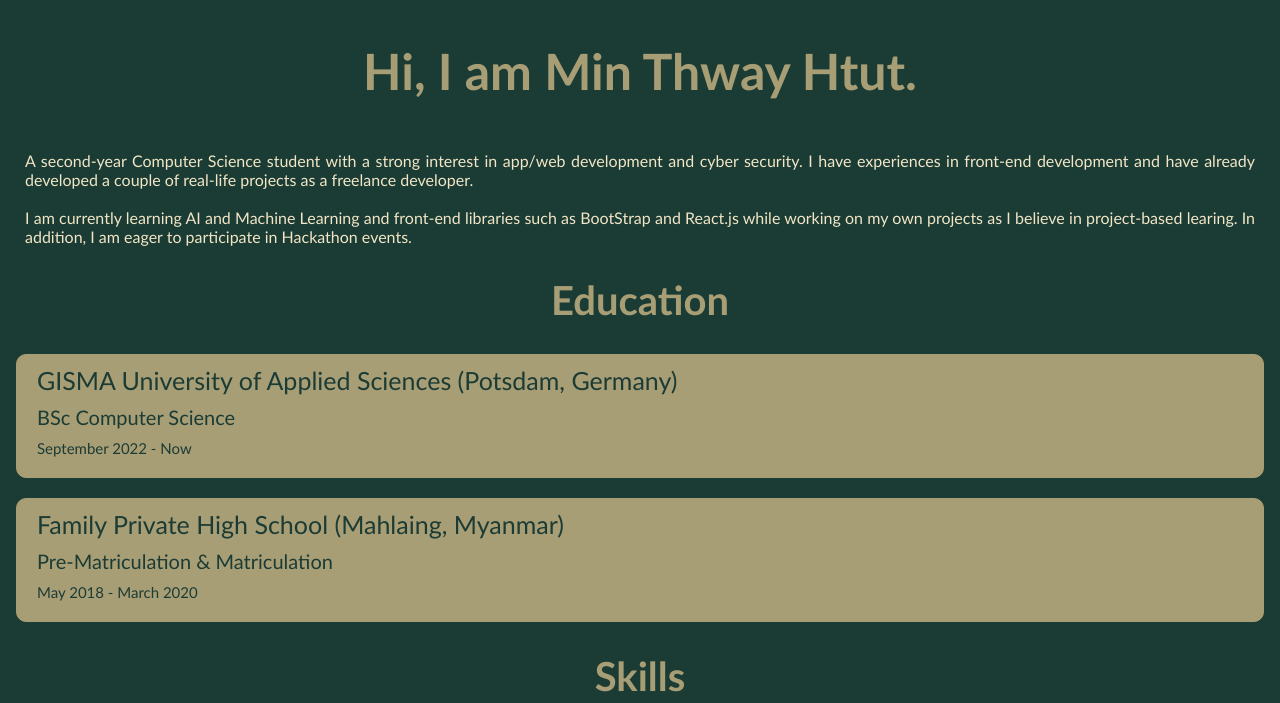
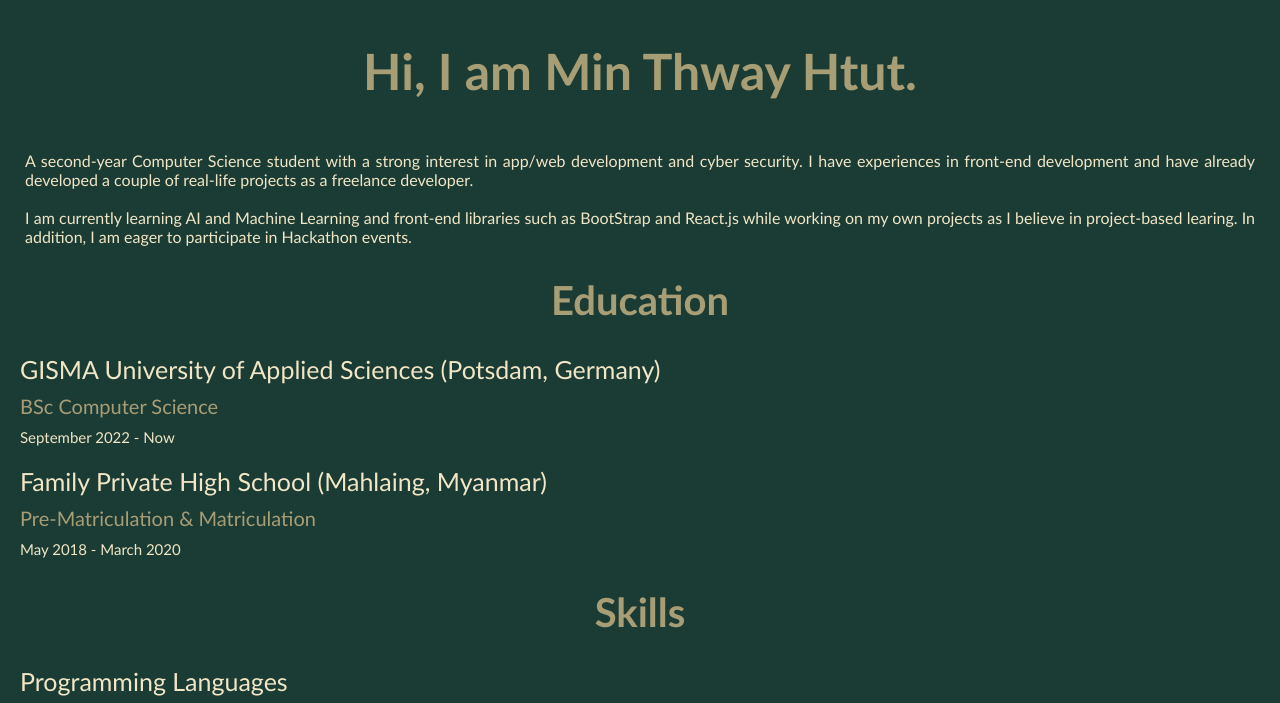
Before and after one commit to Min-Thway-Htut/min-thway-htut.github.io, a plain HTML site: page index.html in a window 1280 px wide. Shown: the part 59-762 px from the top of the page. Drawn offline with Linux system fonts and the light colour scheme.

Commit message:
Updating the web design

```diff
--- a/index.html
+++ b/index.html
@@ -44,17 +44,15 @@
         </div>
 
         <h2 id="university">Education</h2>
-        <div class="education-border">
             <div class="university">GISMA University of Applied Sciences (Potsdam, Germany)</div>
         <div class="degree">BSc Computer Science</div>
         <div class="time">September 2022 - Now</div>
-    </div>
 
-        <div class="education-border">
+
         <div class="university">Family Private High School (Mahlaing, Myanmar)</div>
         <div class="degree">Pre-Matriculation & Matriculation</div>
         <div class="time">May 2018 - March 2020</div>
-    </div>
+
 
 
 
@@ -200,7 +198,7 @@
 
     <footer class="footer">
         <p>@minthwayhtut 2024 | Developed by Min Thway Htut</p>
-        <p id="last-update">Last updated on 05.09.2024</p>
+        <p id="last-update">Last updated on 06.09.2024</p>
     </footer>
 
     <script src="script.js"></script>
--- a/styles.css
+++ b/styles.css
@@ -35,7 +35,7 @@ div.university{
     margin-top: 10px;
     margin-bottom: 10px;
     margin-left: 20px;
-    color: #1b3b35;
+    color: #f1e6c5;
 }
 
 div.skill-title{
@@ -55,7 +55,7 @@ div.skill{
 
 div.degree{
     font-size:20px;
-    color: #1b3b35;
+    color: #a89e75;
     margin-bottom: 10px;
     margin-left: 20px;
 }
@@ -64,7 +64,7 @@ div.time{
     margin-left: 20px;
     font-size: 15px;
     margin-bottom: 20px;
-    color: #1b3b35;
+    color: #f1e6c5;
 }
 
 div.projects{
@@ -150,15 +150,7 @@ div.desc {
     color: #1b3b35;
   }
 
-  .education-border{
-    border: 1px solid #a89e75;
-    background-color: rgb(168, 158, 117);
-    border-radius: 10px;
-    margin-left: 16px;
-    margin-right: 16px;
-    margin-top: 10px;
-    margin-bottom: 20px;
-  }
+
 
   .awards-border{
     border: 1px solid #a89e75;
```
Also changed, not shown: project.html (+1 -1 lines).
